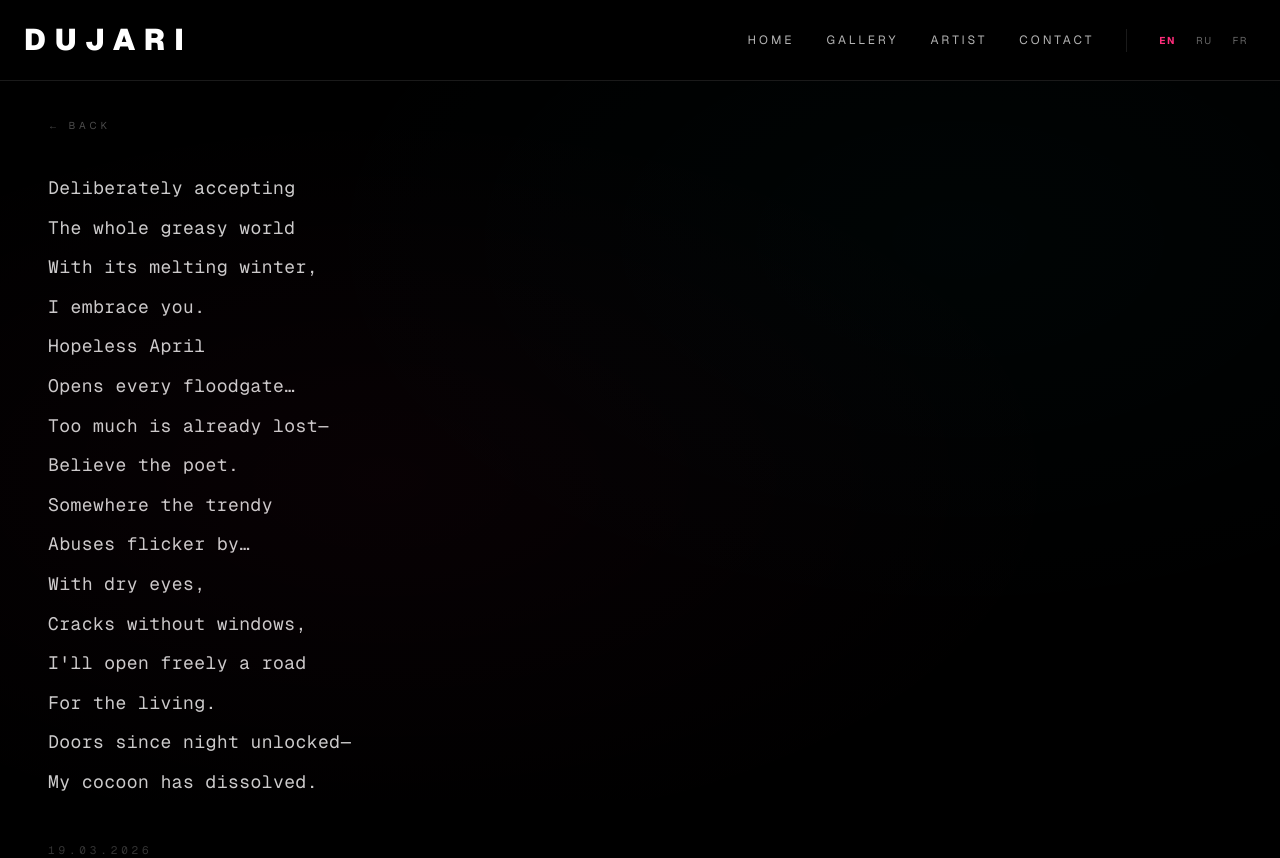
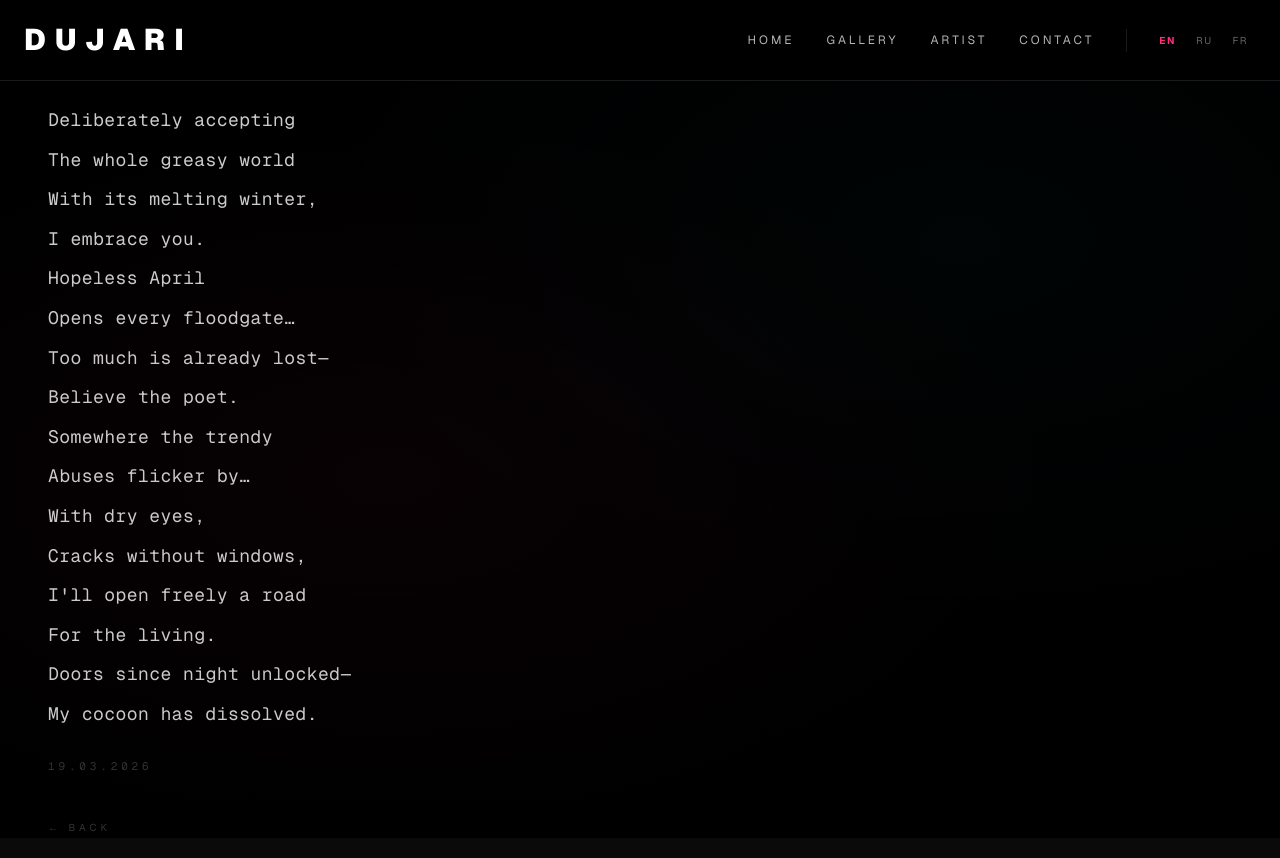
Before and after one commit to genfreemix/dujari, a Next.js app: page /poetry in a window 1280 px wide. Built offline with nearby package versions, Linux system fonts and the light colour scheme.

Commit message:
fix: poetry - text flush to top, back link below date

```diff
--- a/src/app/poetry/page.tsx
+++ b/src/app/poetry/page.tsx
@@ -9,18 +9,9 @@ export default function PoetryPage() {
 
   return (
     <div className="min-h-screen bg-black pt-16 md:pt-20 flex flex-col">
-      {/* Back */}
-      <div className="w-full px-6 md:px-12 pt-5 md:pt-8">
-        <Link
-          href="/artist"
-          className="text-white/30 text-[10px] tracking-[0.4em] uppercase hover:text-[#FF2D7B] transition-colors duration-200"
-        >
-          {t("poetry.back")}
-        </Link>
-      </div>
 
       {/* Content */}
-      <main className="flex-1 px-6 md:px-12 pt-6 md:pt-8">
+      <main className="flex-1 px-6 md:px-12 pt-4 md:pt-5">
         {/* Poem */}
         <div className="max-w-sm">
           <div className="font-mono text-white/80 text-base md:text-lg leading-[2.2] tracking-wide">
@@ -34,9 +25,19 @@ export default function PoetryPage() {
           </div>
 
           {/* Date */}
-          <p className="mt-10 text-white/20 text-[11px] tracking-[0.35em] font-mono">
+          <p className="mt-6 text-white/20 text-[11px] tracking-[0.35em] font-mono">
             {t("poetry.date")}
           </p>
+
+          {/* Back — below date */}
+          <div className="mt-10">
+            <Link
+              href="/artist"
+              className="text-white/20 text-[10px] tracking-[0.4em] uppercase hover:text-[#FF2D7B] transition-colors duration-200"
+            >
+              {t("poetry.back")}
+            </Link>
+          </div>
         </div>
       </main>
 
```
